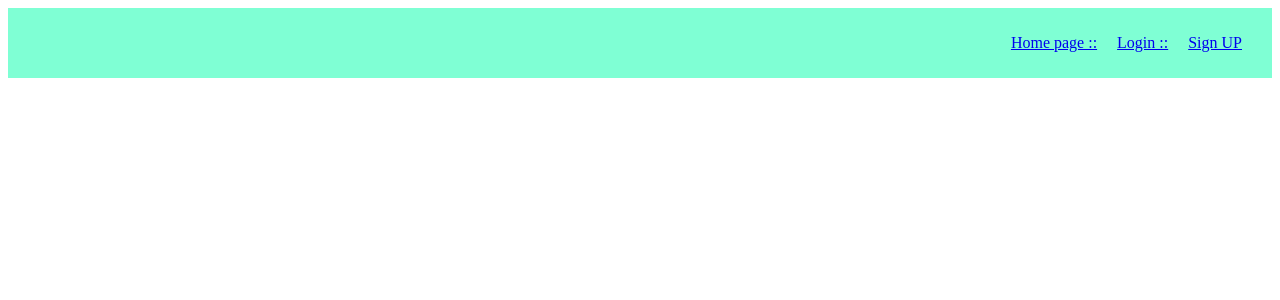
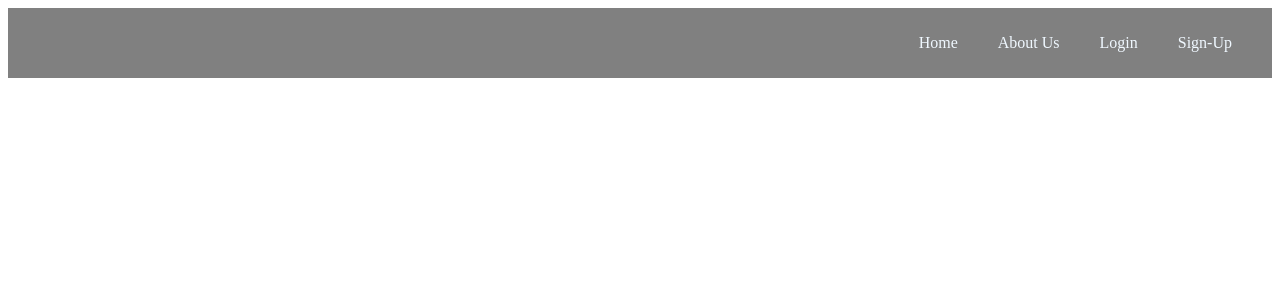
Before and after one commit to mohitshikre192/Front-End, an Angular app: page /home in a window 1280 px wide. Shown: the top 300 px of the page. Built offline with nearby package versions, Linux system fonts and the light colour scheme.

Commit message:
updates on Navbar

```diff
--- a/src/components/navbar/navbar.component.css
+++ b/src/components/navbar/navbar.component.css
@@ -3,7 +3,7 @@ display: block;
 align-items: center;
 padding: 10px;
 margin:auto;
-background-color:aquamarine;
+background-color:grey;
 
 }
 nav{
@@ -26,3 +26,36 @@ nav ul li {
 text-align: right;
 
 }
+
+.search{
+   text-align: left;
+}
+
+input[type="text"] {
+    padding: 5px;
+    border: none;
+    border-radius: 3px;
+}
+
+button {
+    padding: 5px 10px;
+    background-color: #4CAF50;
+    color: white;
+    border: none;
+    border-radius: 3px;
+    cursor: pointer;
+}
+
+a{
+text-transform: capitalize;
+text-decoration: none;
+color:aliceblue;
+padding:20px 10px 20px 10px;
+}
+a:hover{
+
+    color:black;
+    background-color: coral;
+    padding:20px 10px 20px 10px;
+
+}
--- a/src/components/navbar/navbar.component.html
+++ b/src/components/navbar/navbar.component.html
@@ -3,13 +3,18 @@
 <nav class="nav">
 
  <ul id="items">
+    <!-- <li class ="search">
+        <input type="text" placeholder="Search...">
+       <button type="button">Search</button>
+   </li>  -->
  <li>
-<a href="home/">Home page ::</a>
+<a href="home/">Home</a>
 </li>
-<li><a href="login/">Login ::</a>
+<li><a href="">About Us</a></li>
+<li><a href="login/">Login</a>
 </li>
 <li>
-<a href="signup/">Sign UP</a>
+<a href="signup/">Sign-up</a>
 </li>
 </ul>
 </nav>
```
